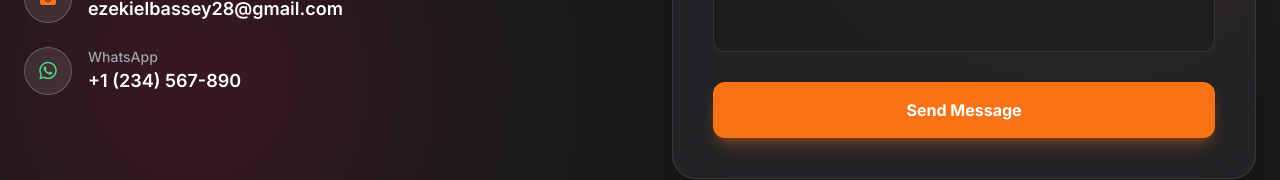
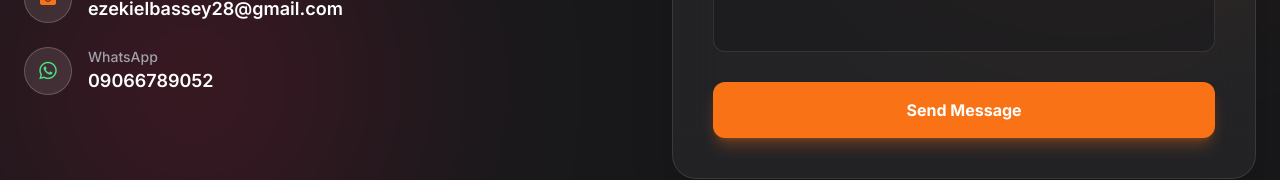
Before and after one commit to ezekielbassey28-hub/ezekiel-portfolio, a React (Vite) app: page / in a window 1280 px wide. Shown: the part 3828-4008 px from the top of the page. Built offline with nearby package versions, Linux system fonts and the light colour scheme.

Commit message:
Update WhatsApp contact link display format

```diff
--- a/src/components/Contact.jsx
+++ b/src/components/Contact.jsx
@@ -37,7 +37,7 @@ const Contact = () => {
                 </div>
                 <div>
                   <p className="text-sm text-zinc-400 font-medium">WhatsApp</p>
-                  <a href="https://wa.me/+2349066789052" target="_blank" rel="noopener noreferrer" className="text-lg font-semibold hover:text-green-400 transition-colors">+1 (234) 567-890</a>
+                  <a href="https://wa.me/+2349066789052" target="_blank" rel="noopener noreferrer" className="text-lg font-semibold hover:text-green-400 transition-colors">09066789052</a>
                 </div>
               </div>
             </div>
```
